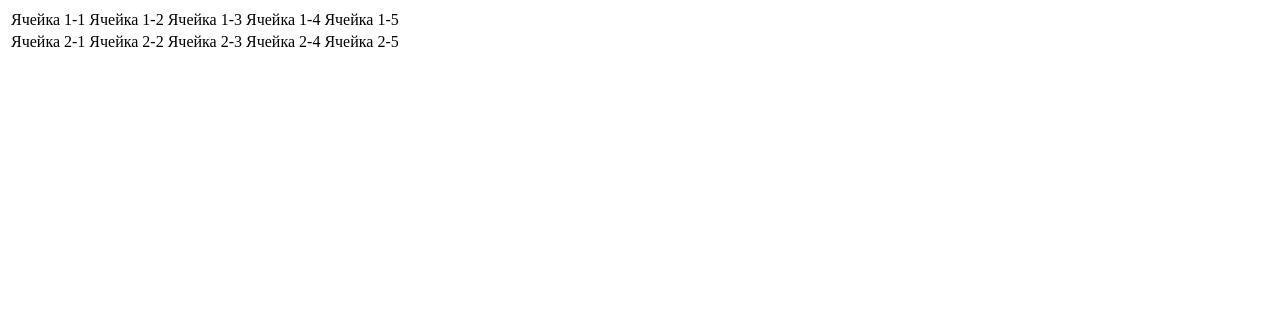
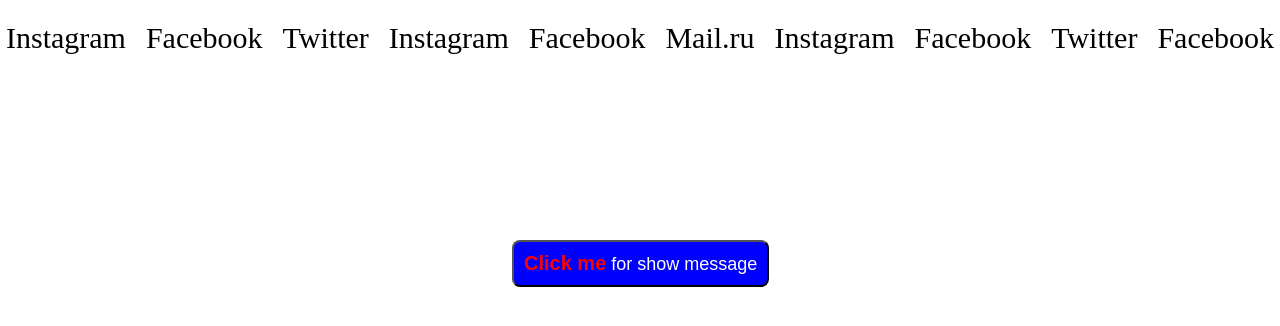
Before and after one commit to Rauf971997/Math, a plain HTML site: page index.html in a window 1280 px wide. Drawn offline with Linux system fonts and the light colour scheme.

Commit message:
Added my two homework

```diff
--- /dev/null
+++ b/index.css
@@ -0,0 +1,38 @@
+ul {
+    list-style: none;
+    padding: 0;
+    display: flex;
+    gap: 20px;
+    justify-content: center;
+  }
+
+  li {
+    margin: 5px 0;
+    cursor: pointer;
+  }
+
+  a{
+    color: black;
+    font-size: 30px;
+    text-decoration: none;
+
+  }
+
+  button{
+    color: white;
+  background-color: blue;
+  padding: 10px;
+  font-size: 18px;
+  border-radius: 8px;
+  box-shadow: inset;
+  text-align: center;
+  position: absolute;
+  top: 30%;
+  left: 40%;
+  }
+
+  span{
+    color: red;
+    font-weight: 600;
+    font-size: 20px;
+  }
--- a/index.html
+++ b/index.html
@@ -5,9 +5,23 @@
     <meta http-equiv="X-UA-Compatible" content="IE=edge">
     <meta name="viewport" content="width=device-width, initial-scale=1.0">
     <title>Document</title>
-    <script defer src="index.js"></script>
+    <script src="index.js" defer></script>
+    <link rel="stylesheet" href="index.css">
 </head>
 <body>
+    <ul class="socialLinks">
+        <li><a href="https://www.instagram.com/" class="link-item">Instagram</a></li>
+        <li><a href="https://www.facebook.com/" class="link-item">Facebook</a></li>
+        <li><a href="https://twitter.com/" class="link-item">Twitter</a></li>
+        <li><a href="https://www.instagram.com/" class="link-item">Instagram</a></li>
+        <li><a href="https://www.facebook.com/" class="link-item">Facebook</a></li>
+        <li><a href="https://mail.ru/" class="link-item">Mail.ru</a></li>
+        <li><a href="https://www.instagram.com/" class="link-item">Instagram</a></li>
+        <li><a href="https://www.facebook.com/" class="link-item">Facebook</a></li>
+        <li><a href="https://twitter.com/" class="link-item">Twitter</a></li>
+        <li><a href="https://www.facebook.com/" class="link-item">Facebook</a></li>
+    </ul>
 
+    <button ><span>Click me</span> for show message</button>
 </body>
 </html>
--- a/index.js
+++ b/index.js
@@ -1,19 +1,45 @@
-function createTable(n, m) {
-    let table = document.createElement('table');
+const links = document.querySelectorAll("a");
+const socialLinks = document.querySelector("#socialLinks");
 
-    for (let i = 0; i < n; i++) {
-        let row = table.insertRow();
-        for (let j = 0; j < m; j++) {
-            let cell = row.insertCell();
-            cell.textContent = `Ячейка ${i + 1}-${j + 1}`;
-        }
-    }
+for (let i = 0; i < links.length; i++) {
+  links[i].addEventListener("click", (e) => {
+    e.preventDefault();
+  });
+}
 
-    return table;
+for (let i = 0; i < links.length; i++) {
+  links[i].addEventListener("mouseenter", function () {
+    const randomColor = getRandomColor();
+    this.style.color = randomColor;
+  });
+
+  links[i].addEventListener("mouseleave", function () {
+    this.style.color = "";
+  });
+}
+
+function getRandomColor() {
+  const letters = "0123456789ABCDEF";
+  let color = "#";
+  for (let i = 0; i < 6; i++) {
+    color += letters[Math.floor(Math.random() * 16)];
+  }
+  return color;
 }
 
 
 
+// 2-ое задание
+const button = document.querySelector('button');
 
-let generatedTable = createTable(2, 5);
-document.body.appendChild(generatedTable);
+function showMessage() {
+  const userInput = prompt('Введите число от 1 до 10:');
+
+  if (userInput >= 1 && userInput <= 10) {
+    for (let i = 1; i <= userInput; i++) {
+      console.log(i);
+    }
+  }
+}
+
+button.addEventListener('click', showMessage);
```
